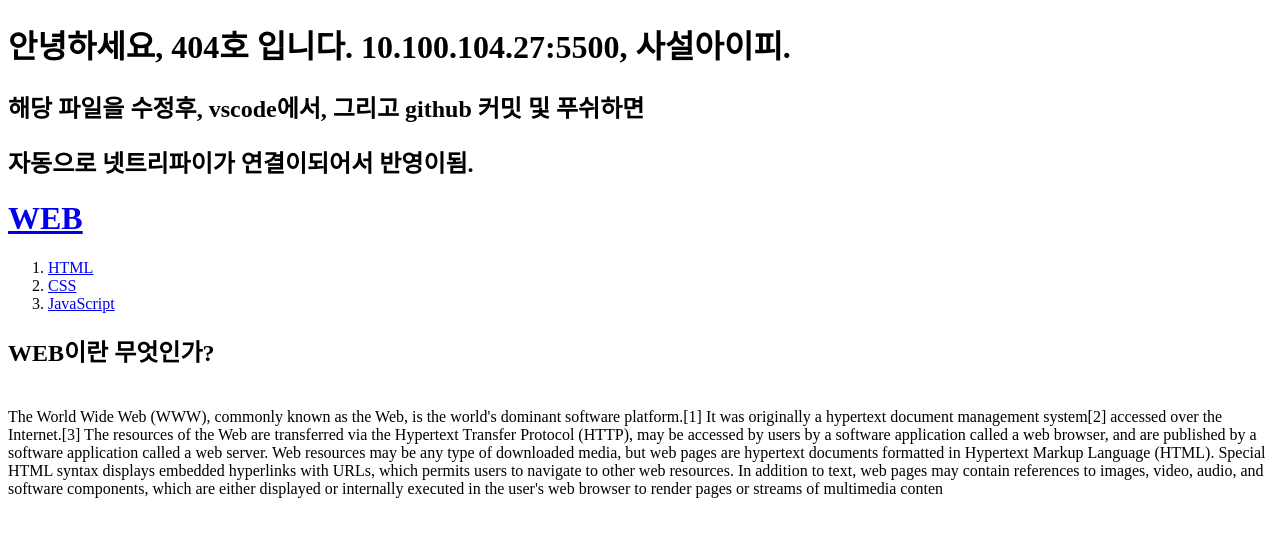
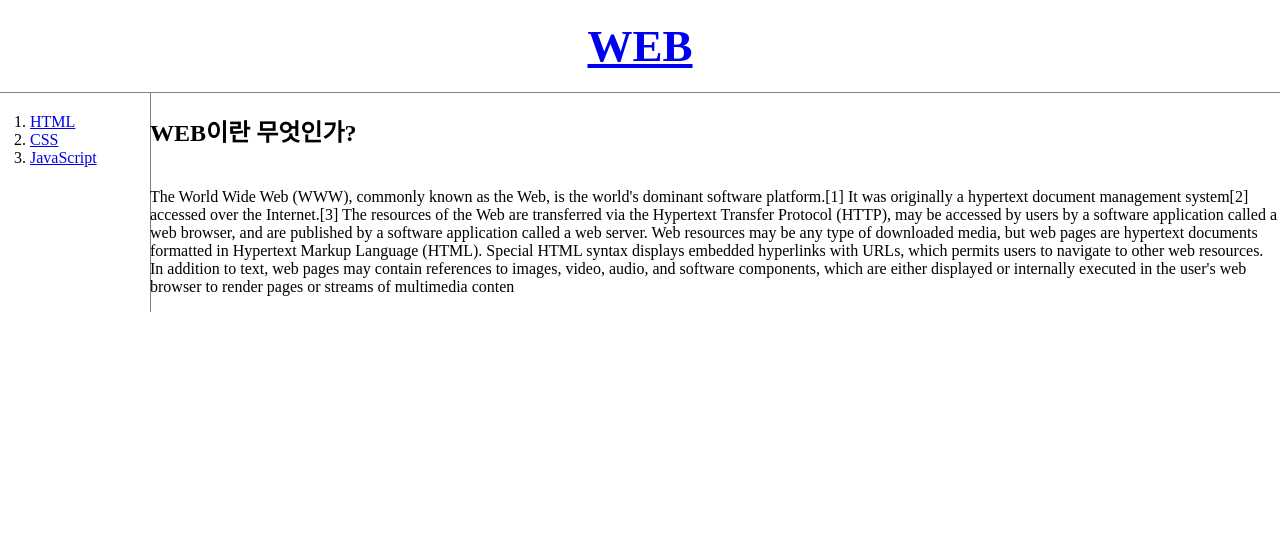
Before and after one commit to lsy3709/240213WEB_TEST, a plain HTML site: page CSS/0215/index.html in a window 1280 px wide. Drawn offline with Linux system fonts and the light colour scheme.

Commit message:
0216 1교시 저장1 복습및 그리드 css 조금 수정

```diff
--- a/CSS/0215/3.html
+++ b/CSS/0215/3.html
@@ -4,15 +4,18 @@
 <head>
     <title>WEB1 - JavaScript </title>
     <meta charset="utf-8">
+    <link rel="stylesheet" href="css/style.css">
 </head>
 
 <body>
     <h1><a href="index.html">WEB</a></h1>
+    <div id="grid">
         <ol>
             <li><a href="1.html">HTML</a></li>
             <li><a href="2.html">CSS</a></li>
             <li><a href="3.html">JavaScript</a></li>
         </ol>
+        <div>
             <h2>JavaScript 무엇인가?</h2>
             <p style="margin-top: 40px;">
                 JavaScript (/ˈdʒɑːvəskrɪpt/),[10] often abbreviated JS, is a programming language that is one of
@@ -20,6 +23,8 @@
                 use JavaScript on the client side for web page behavior,[12] often incorporating third-party
                 libraries.[13] All major web browsers have a dedicated JavaScript engine to execute
             </p>
+        </div>
+    </div>
 </body>
 
 </html>
--- a/CSS/0215/css/style.css
+++ b/CSS/0215/css/style.css
@@ -10,14 +10,9 @@ h1 {
     text-align: center;
     border-bottom: 1px solid gray;
     margin: 0;
+    padding: 20px;
 }
 
-ol {
-    border-right: 1px solid gray;
-    width: 100px;
-    margin: 0;
-    padding: 20px;
-}
 
 body {
     margin: 0;
@@ -25,5 +20,20 @@ body {
 
 #grid {
     display: grid;
+    /* fr -> fragment(x), fraction(부분) */
+    /* 첫번째 열 150px 고정이되고, 나머지 2번째 열은 1fr 반응형 처럼 동작 */
     grid-template-columns: 150px 1fr;
 }
+
+/* 아이디가 grid인 요소의 하위의 ol 태그 전부에 적용하기 */
+#grid ol {
+    border-right: 1px solid gray;
+    width: 100px;
+    margin: 0;
+    padding: 20px;
+    margin-left: 10px;
+}
+
+#article {
+    padding-left: 25px;
+}
--- a/CSS/0215/index.html
+++ b/CSS/0215/index.html
@@ -4,33 +4,49 @@
 <head>
     <title>WEB1 - WEB </title>
     <meta charset="utf-8">
+    <link rel="stylesheet" href="css/style.css">
 </head>
 
 <body>
-    <h1>안녕하세요, 404호 입니다. 10.100.104.27:5500, 사설아이피.</h1>
+    <!-- <h1>안녕하세요, 404호 입니다. 10.100.104.27:5500, 사설아이피.</h1>
     <h2>해당 파일을 수정후, vscode에서, 그리고 github 커밋 및 푸쉬하면</h2>
-    <h2>자동으로 넷트리파이가 연결이되어서 반영이됨.</h2>
+    <h2>자동으로 넷트리파이가 연결이되어서 반영이됨.</h2> -->
+
+    <!-- 혹시나, 주석을 하는데, 입력이 제대로 안되는 경우가 발생을 하면,
+    오른쪽 하단에, 한영 키보드의 상태, 한컴 입력으로 되어있음.
+    변경 -> 마이크로소프트의 입력기 변경하면, 주석이 잘 동작함.
+    주석 단축키 : ctrl + /  -->
     <h1><a href="index.html">WEB</a></h1>
+    <div id="grid">
         <ol>
             <li><a href="1.html">HTML</a></li>
             <li><a href="2.html">CSS</a></li>
             <li><a href="3.html">JavaScript</a></li>
         </ol>
+        <div>
             <h2>WEB이란 무엇인가?</h2>
             <p style="margin-top: 40px;">
-        The World Wide Web (WWW), commonly known as the Web, is the world's dominant software platform.[1] It was
+                The World Wide Web (WWW), commonly known as the Web, is the world's dominant software platform.[1] It
+                was
                 originally a hypertext document management system[2] accessed over the Internet.[3]
-        The resources of the Web are transferred via the Hypertext Transfer Protocol (HTTP), may be accessed by users by
-        a software application called a web browser, and are published by a software application called a web server.
+                The resources of the Web are transferred via the Hypertext Transfer Protocol (HTTP), may be accessed by
+                users by
+                a software application called a web browser, and are published by a software application called a web
+                server.
                 Web resources may be any type of downloaded media, but web pages are hypertext documents formatted in
-        Hypertext Markup Language (HTML). Special HTML syntax displays embedded hyperlinks with URLs, which permits
+                Hypertext Markup Language (HTML). Special HTML syntax displays embedded hyperlinks with URLs, which
+                permits
                 users
-        to navigate to other web resources. In addition to text, web pages may contain references to images, video,
+                to navigate to other web resources. In addition to text, web pages may contain references to images,
+                video,
                 audio, and
-        software components, which are either displayed or internally executed in the user's web browser to render pages
+                software components, which are either displayed or internally executed in the user's web browser to
+                render pages
                 or
                 streams of multimedia conten
             </p>
+        </div>
+    </div>
 </body>
 
 </html>
```
Also changed, not shown: CSS/0215/2.html (+1 -1 lines). Lines whose indentation alone changed are shown as unchanged.
